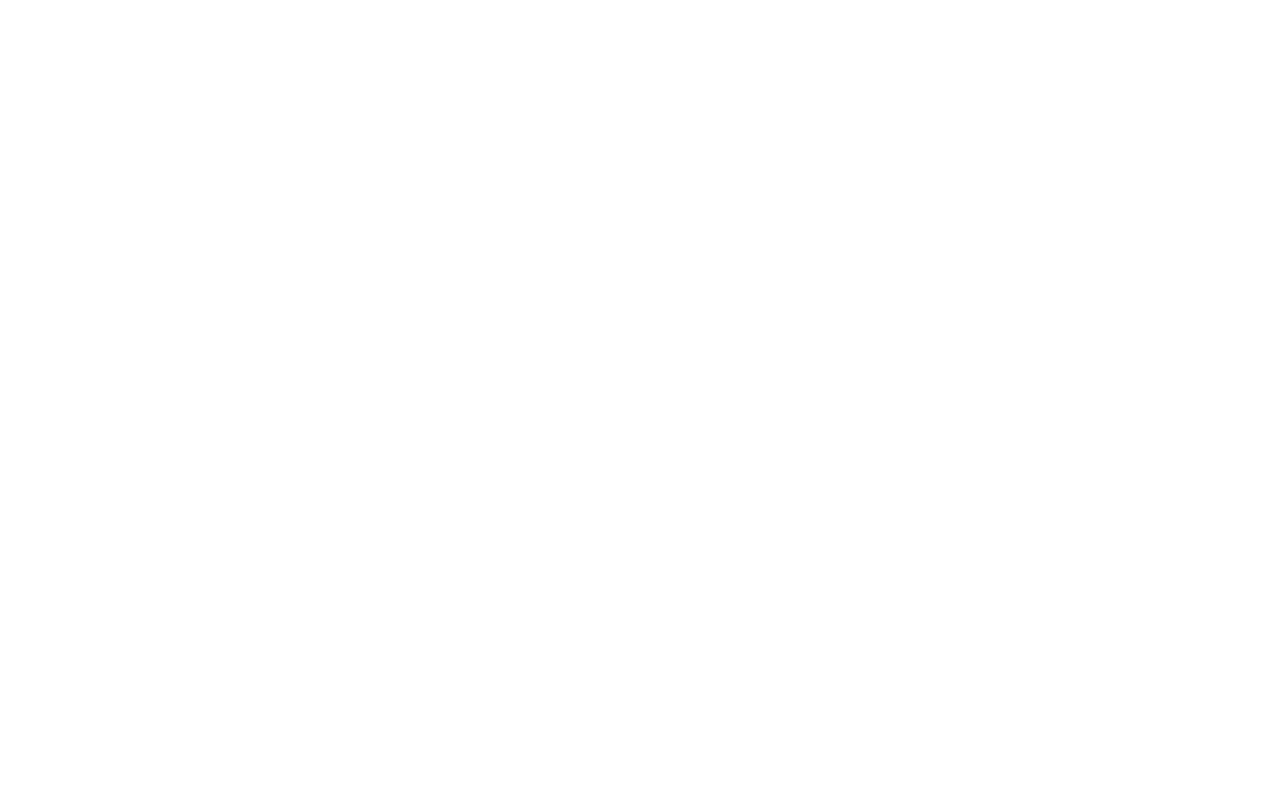
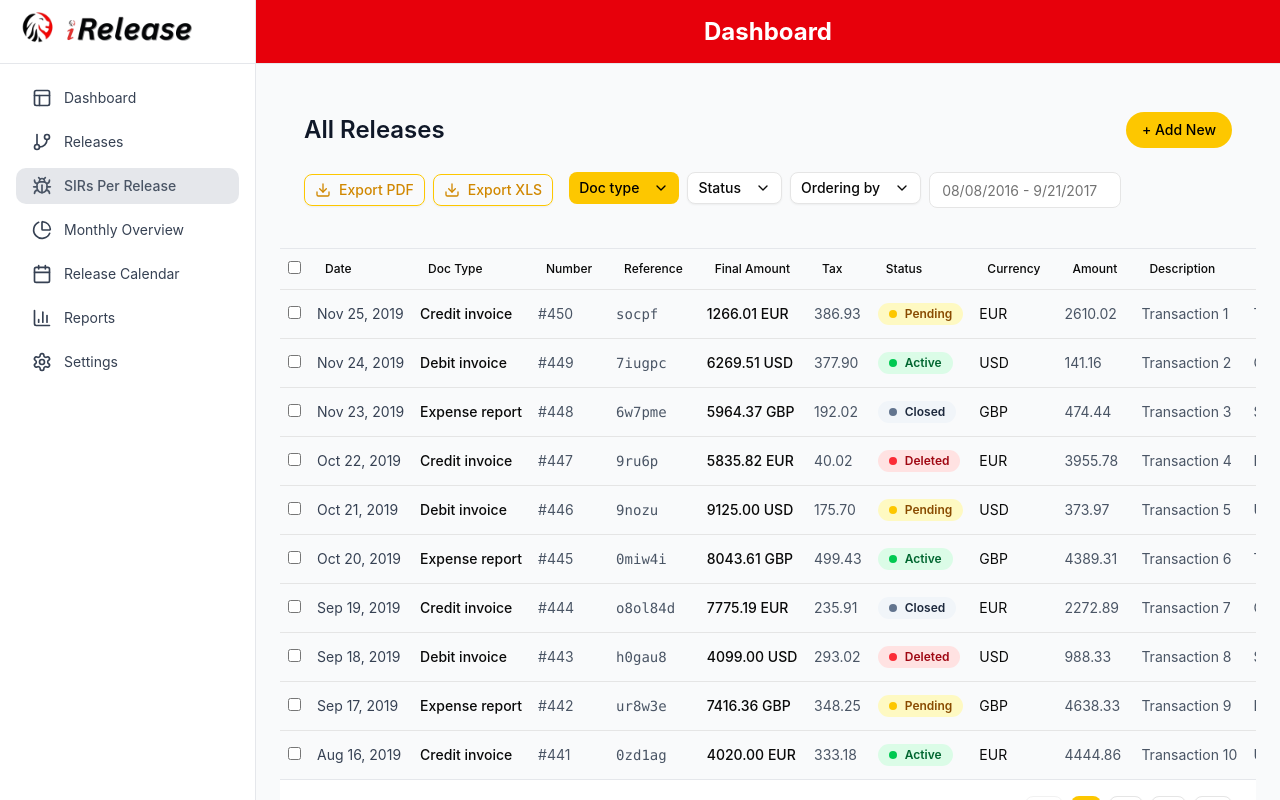
Before and after one commit to kelvinnmuia/iRelease, a React (Vite) app in the folder frontend/irelease-dashboard/: page /sirs-per-release in a window 1280 px wide. Before the commit this address had no page. Built offline with nearby package versions, Linux system fonts and the light colour scheme.

Commit message:
imported use navigate in the sidebar

```diff
--- a/frontend/irelease-dashboard/src/App.tsx
+++ b/frontend/irelease-dashboard/src/App.tsx
@@ -1,18 +1,24 @@
-import { BrowserRouter as Router, Routes, Route } from "react-router-dom"
-import { DashboardLayout } from "@/layout/dashboard-layout"
+import { BrowserRouter as Router, Routes, Route, Navigate } from "react-router-dom"
+import { DashboardLayout } from "@/dashboard-layout"
 import DashboardPage from "@/pages/dashboard-page"
 import ReleasesPage from "@/pages/releases-page"
+import SirsPerReleasePage from "@/pages/sirs-per-release"
 
 export default function App() {
   return (
     <Router>
       <Routes>
 
-        {/* Parent route with layout but NO path */}
+        {/* Redirect root "/" to dashboard */}
+        <Route path="/" element={<Navigate to="/dashboard" replace />} />
+
+        {/* Layout wrapper */}
         <Route element={<DashboardLayout />}>
           <Route path="/dashboard" element={<DashboardPage />} />
           <Route path="/releases" element={<ReleasesPage />} />
+          <Route path="/sirs-per-release" element={<SirsPerReleasePage />} />
         </Route>
+
       </Routes>
     </Router>
   )
--- a/frontend/irelease-dashboard/src/layout/dashboard-layout.tsx
+++ b/frontend/irelease-dashboard/src/dashboard-layout.tsx
@@ -1,6 +1,6 @@
 import { useState } from "react"
-import { Sidebar } from "../components/dashboard/sidebar"
-import { Header } from "../components/dashboard/header"
+import { Sidebar } from "./components/layout/sidebar"
+import { Header } from "./components/layout/header"
 import { Outlet } from "react-router-dom"
 
 export function DashboardLayout() {
--- a/frontend/irelease-dashboard/src/layout/dashboard-layout2.tsx
+++ b/frontend/irelease-dashboard/src/dashboard-layout2.tsx
@@ -1,6 +1,6 @@
 import { useState, ReactNode } from "react"
-import { Sidebar } from "../components/dashboard/sidebar"
-import { Header } from "../components/dashboard/header"
+import { Sidebar } from "./components/layout/sidebar"
+import { Header } from "./components/layout/header"
 
 interface DashboardLayoutProps {
   children: ReactNode
--- /dev/null
+++ b/frontend/irelease-dashboard/src/pages/sirs-per-release.tsx
@@ -0,0 +1,7 @@
+import { ReleasesDataTable } from "@/components/releases/releases-datatable"
+
+export default function SirsPerReleasePage() {
+  return (
+      <ReleasesDataTable />
+  )
+}
```
Also changed, not shown: frontend/irelease-dashboard/src/components/layout/header.tsx (renamed from frontend/irelease-dashboard/src/components/dashboard/header.tsx), frontend/irelease-dashboard/src/components/layout/sidebar.tsx (renamed from frontend/irelease-dashboard/src/components/dashboard/sidebar.tsx).
